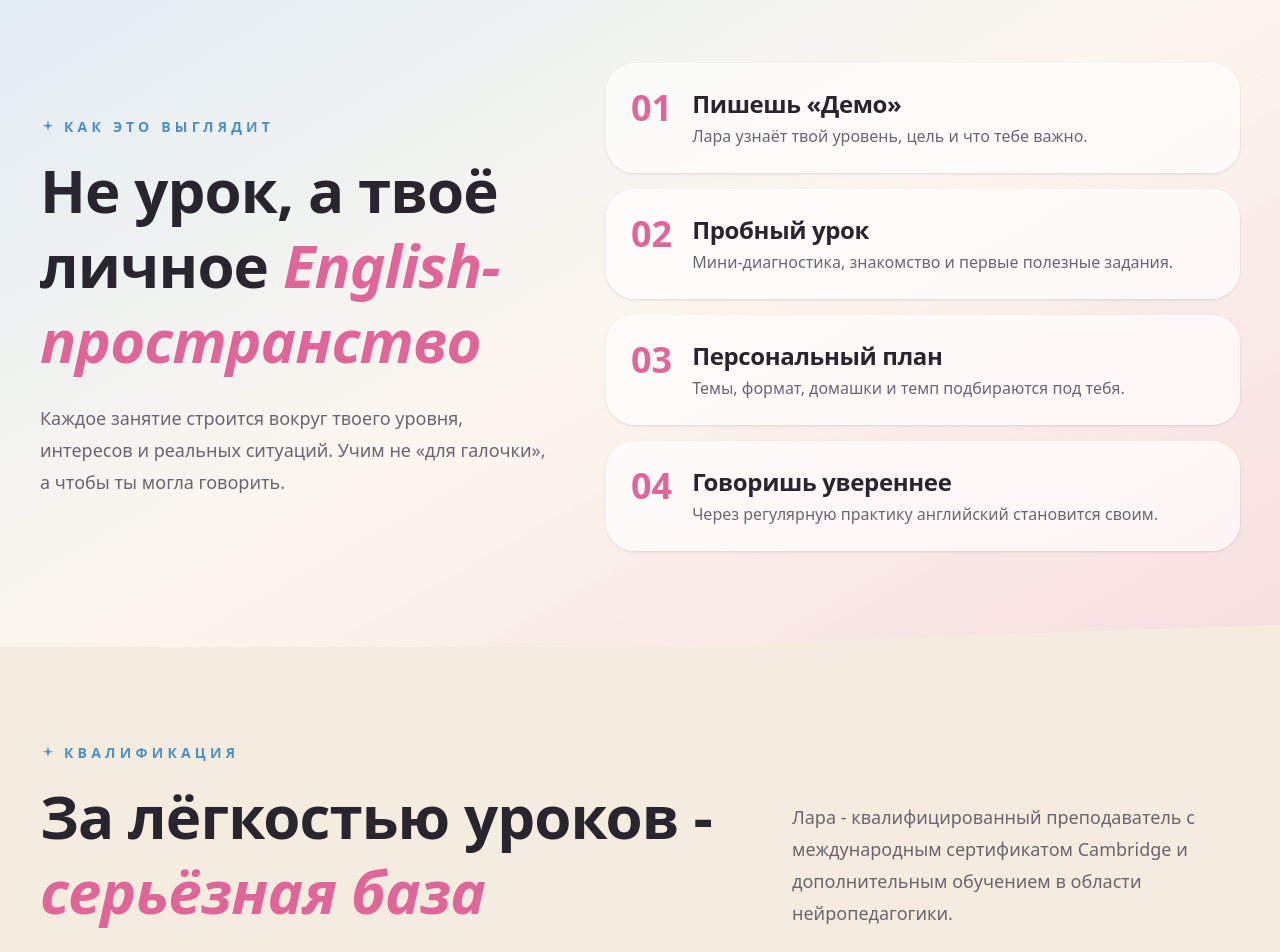
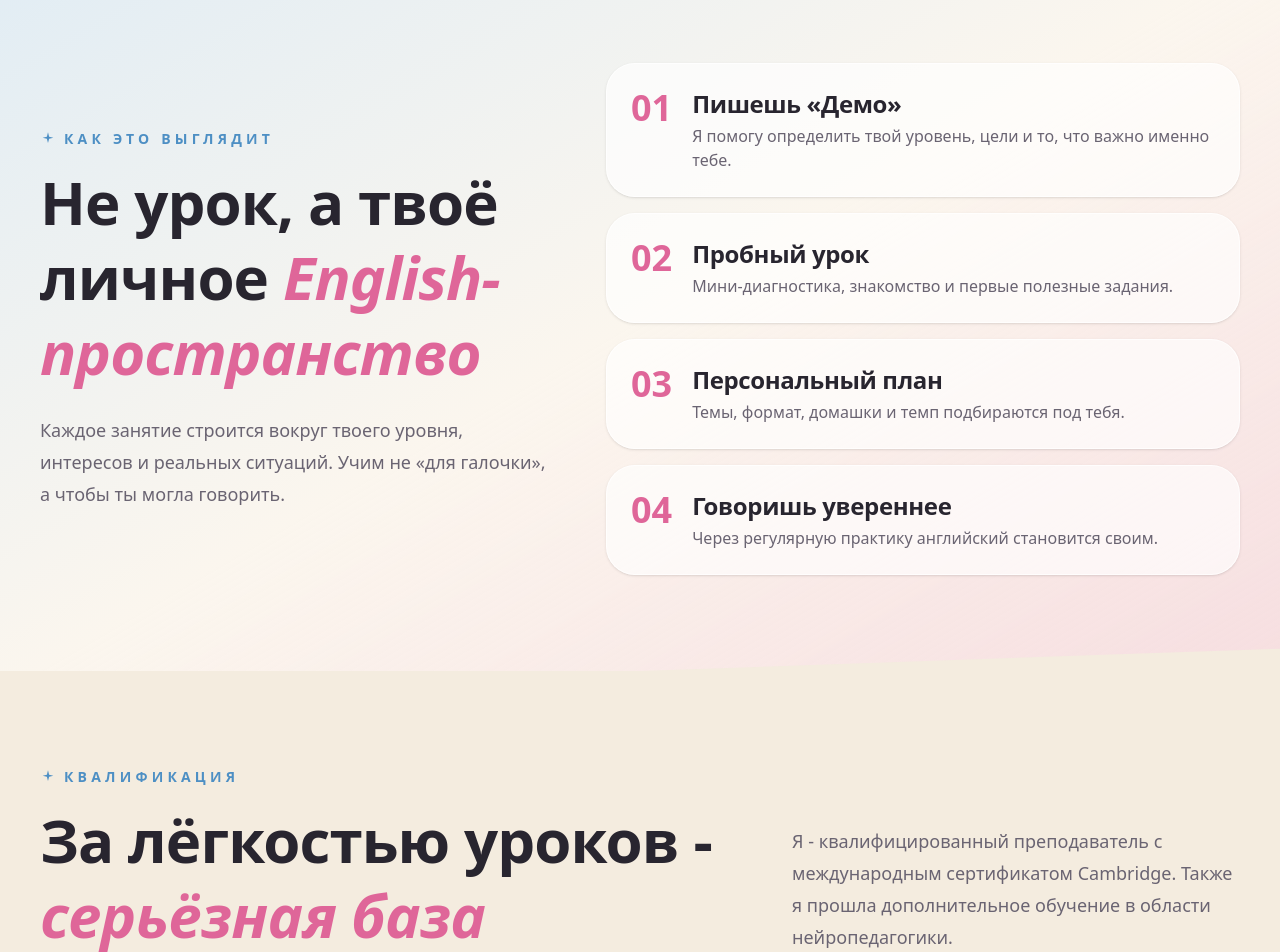
Before and after one commit to BabatahaMetehri/limara-website, a Next.js app: page / in a window 1280 px wide. Shown: the part 2160-3112 px from the top of the page. Built offline with nearby package versions, Linux system fonts and the light colour scheme.

Commit message:
text changes

```diff
--- a/app/page.tsx
+++ b/app/page.tsx
@@ -797,7 +797,11 @@ function Benefits() {
 
 function LessonFlow() {
   const steps: [string, string, string][] = [
-    ["01", "Пишешь «Демо»", "Лара узнаёт твой уровень, цель и что тебе важно."],
+    [
+      "01",
+      "Пишешь «Демо»",
+      "Я помогу определить твой уровень, цели и то, что важно именно тебе.",
+    ],
     [
       "02",
       "Пробный урок",
@@ -984,8 +988,9 @@ function Certificates() {
             </h2>
           </div>
           <p className="max-w-md text-lg leading-8 text-ink-soft">
-            Лара - квалифицированный преподаватель с международным сертификатом
-            Cambridge и дополнительным обучением в области нейропедагогики.
+            Я - квалифицированный преподаватель с международным сертификатом
+            Cambridge. Также я прошла дополнительное обучение в области
+            нейропедагогики.
           </p>
         </Reveal>
 
@@ -1356,9 +1361,7 @@ function FinalCTA() {
                 />
               </div>
               <div className="p-6">
-                <p className="font-display text-2xl font-semibold">
-                  Lara English
-                </p>
+                <p className="font-display text-2xl font-semibold">Lara</p>
                 <p className="mt-2 text-white/70">
                   Преподаватель английского для девушек. Онлайн.
                 </p>
```
